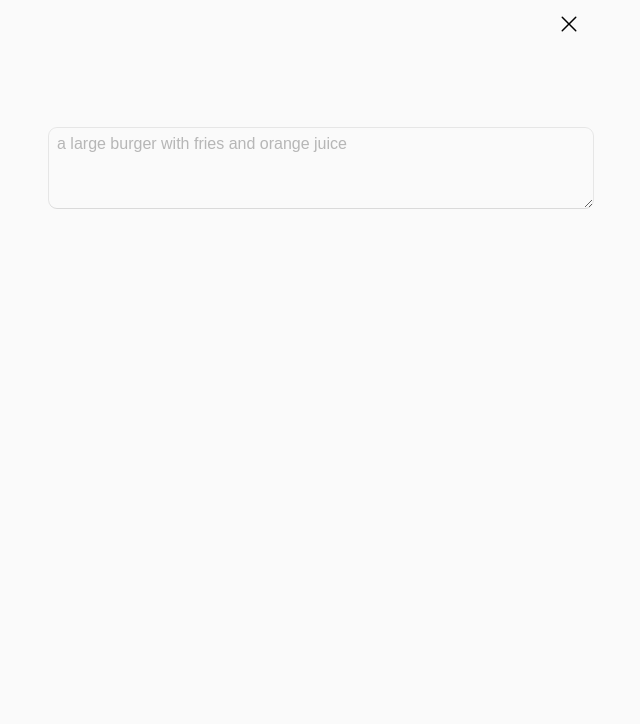
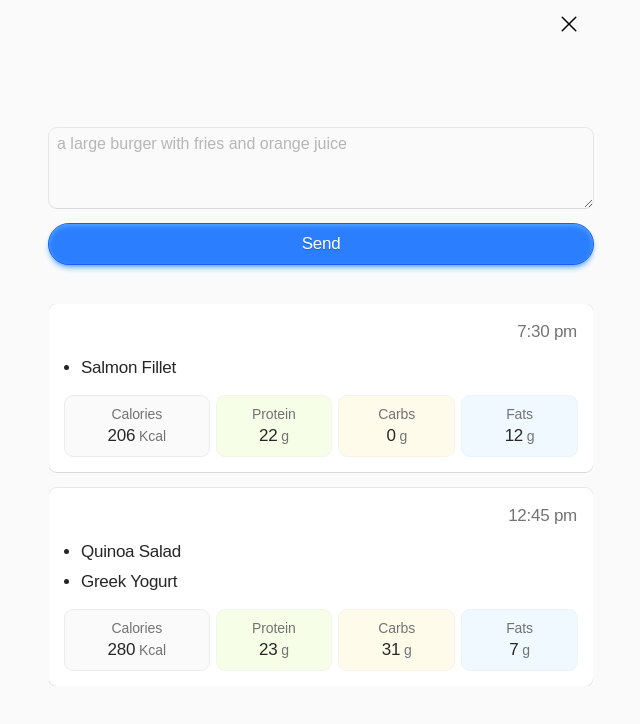
Before and after one commit to khaldoun36/BitesNuxt, a Nuxt app: page /new-food in a window 1280 px wide. Shown: the top 724 px of the page, without its empty margins (319-959 px from the left). Built offline with nearby package versions, Linux system fonts and the light colour scheme.

Commit message:
new food page added

```diff
--- a/app/pages/food-diary.vue
+++ b/app/pages/food-diary.vue
@@ -1,7 +1,7 @@
 <template>
-  <div>
+  <div class="max-h-dvh">
     <dates-header />
-    <section class="mt-10 mb-16 space-y-4">
+    <section class="mt-10 mb-16 space-y-4 overflow-y-auto">
       <article
         v-for="item in foodDiary.logInReverseChrono"
         :key="item.id"
--- a/app/pages/new-food.vue
+++ b/app/pages/new-food.vue
@@ -17,12 +17,71 @@
           placeholder="a large burger with fries and orange juice"
         />
       </div>
+      <BaseButton type="submit" class="mt-4 !h-10">Send</BaseButton>
     </form>
+    <section class="mt-10 mb-16 space-y-4 overflow-y-auto">
+      <article
+        v-for="item in foodDiary.logInReverseChrono"
+        :key="item.id"
+        class="rounded-lg bg-white p-4 shadow-2xs outline outline-neutral-950/8"
+      >
+        <time
+          class="label-lg block text-end text-neutral-500"
+          datetime="11:30"
+          >{{ format(item.timestamp, "h:mm aaa") }}</time
+        >
+        <ul class="mt-3 list-disc space-y-1.5 pl-4">
+          <li
+            v-for="(foodItem, index) in item.names"
+            :key="index"
+            class="label-lg text-neutral-800"
+          >
+            {{ foodItem }}
+          </li>
+        </ul>
+        <div class="mt-4 grid grid-cols-[1.25fr_1fr_1fr_1fr] gap-2">
+          <p
+            class="rounded-lg bg-neutral-50 py-2 text-center outline-[0.5px] outline-neutral-950/8"
+          >
+            <span class="label-sm block text-neutral-500">Calories</span>
+            <span class="label-lg text-neutral-800">{{ item.calories }}</span>
+            <span class="label-sm text-neutral-500"> Kcal</span>
+          </p>
+          <p
+            class="rounded-lg bg-lime-50 py-2 text-center outline outline-lime-700/8"
+          >
+            <span class="label-sm block text-neutral-500">Protein</span>
+            <span class="label-lg text-neutral-800">{{ item.protein }}</span>
+            <span class="label-sm text-neutral-500"> g</span>
+          </p>
+          <p
+            class="rounded-lg bg-amber-50 py-2 text-center outline outline-amber-700/8"
+          >
+            <span class="label-sm block text-neutral-500">Carbs</span>
+            <span class="label-lg text-neutral-800">{{ item.carbs }}</span>
+            <span class="label-sm text-neutral-500"> g</span>
+          </p>
+          <p
+            class="rounded-lg bg-sky-50 py-2 text-center outline outline-sky-700/8"
+          >
+            <span class="label-sm block text-neutral-500">Fats</span>
+            <span class="label-lg text-neutral-800">{{ item.fats }}</span>
+            <span class="label-sm text-neutral-500"> g</span>
+          </p>
+        </div>
+      </article>
+    </section>
   </div>
 </template>
 
 <script setup>
 import { ref, onMounted } from "vue"; // 2. Import ref and onMounted
+import BaseButton from "~/components/BaseButton.vue";
+
+import { format } from "date-fns";
+import { useFoodDiaryStore } from "@/stores/foodDiary";
+
+const foodDiary = useFoodDiaryStore();
 
 definePageMeta({
   layout: "onboarding",
```
